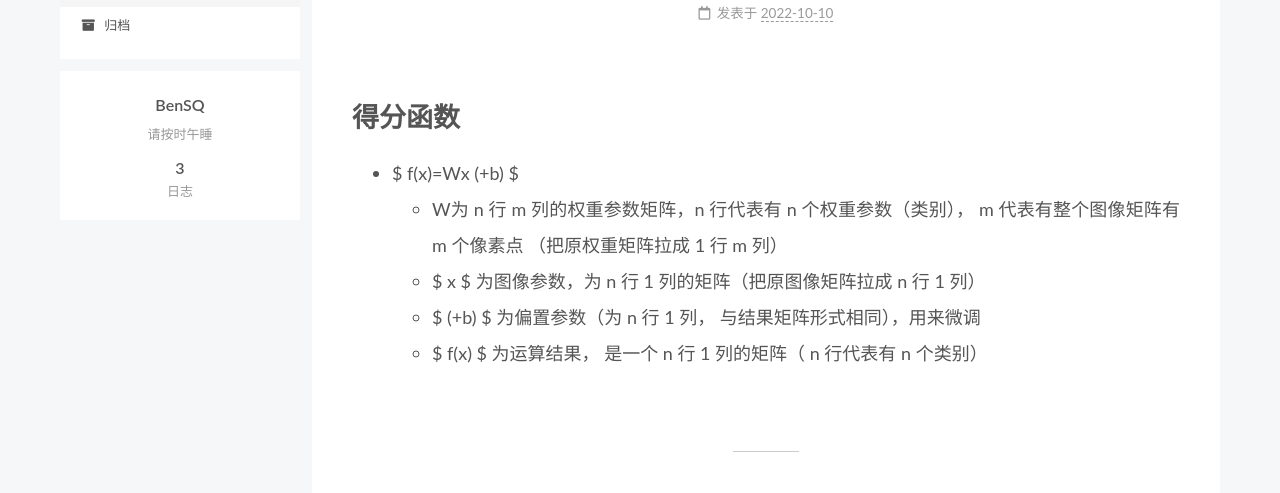
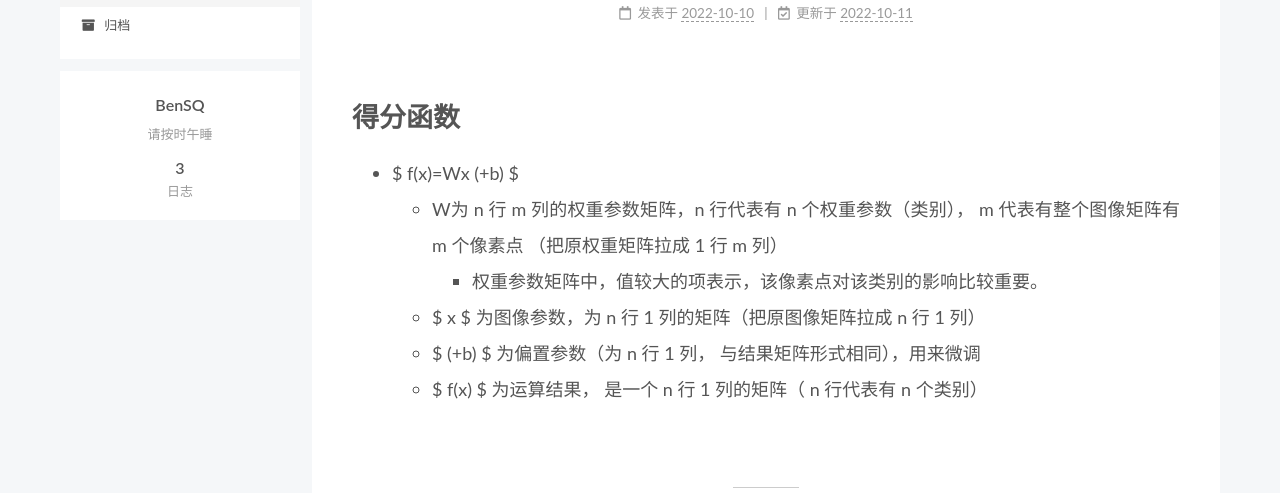
Before and after one commit to bbqdsha/bbqdsha.github.io, a plain HTML site: page index.html in a window 1280 px wide. Shown: the part 127-620 px from the top of the page. Drawn offline with Linux system fonts and the light colour scheme.

Commit message:
Site updated: 2022-10-11 10:54:52

```diff
--- a/index.html
+++ b/index.html
@@ -171,9 +171,15 @@
               </span>
               <span class="post-meta-item-text">发表于</span>
 
-
-              <time title="创建时间：2022-10-10 22:26:30 / 修改时间：23:01:32" itemprop="dateCreated datePublished" datetime="2022-10-10T22:26:30+08:00">2022-10-10</time>
+              <time title="创建时间：2022-10-10 22:26:30" itemprop="dateCreated datePublished" datetime="2022-10-10T22:26:30+08:00">2022-10-10</time>
             </span>
+              <span class="post-meta-item">
+                <span class="post-meta-item-icon">
+                  <i class="far fa-calendar-check"></i>
+                </span>
+                <span class="post-meta-item-text">更新于</span>
+                <time title="修改时间：2022-10-11 10:38:16" itemprop="dateModified" datetime="2022-10-11T10:38:16+08:00">2022-10-11</time>
+              </span>
 
 
 
@@ -188,7 +194,10 @@
 
           <h1 id="得分函数"><a href="#得分函数" class="headerlink" title="得分函数"></a>得分函数</h1><ul>
 <li>$ f(x)&#x3D;Wx (+b) $<ul>
-<li>W为 n 行 m 列的权重参数矩阵，n 行代表有 n 个权重参数（类别）， m 代表有整个图像矩阵有 m 个像素点 （把原权重矩阵拉成 1 行 m 列）</li>
+<li>W为 n 行 m 列的权重参数矩阵，n 行代表有 n 个权重参数（类别）， m 代表有整个图像矩阵有 m 个像素点 （把原权重矩阵拉成 1 行 m 列）<ul>
+<li>权重参数矩阵中，值较大的项表示，该像素点对该类别的影响比较重要。</li>
+</ul>
+</li>
 <li>$ x $ 为图像参数，为 n 行 1 列的矩阵（把原图像矩阵拉成 n 行 1 列）</li>
 <li>$ (+b) $ 为偏置参数（为 n 行 1 列， 与结果矩阵形式相同），用来微调</li>
 <li>$ f(x) $ 为运算结果， 是一个 n 行 1 列的矩阵（ n 行代表有 n 个类别）</li>
```
Also changed, not shown: 2022/10/10/Tensorflow学习日志/index.html (+15 -6 lines).
